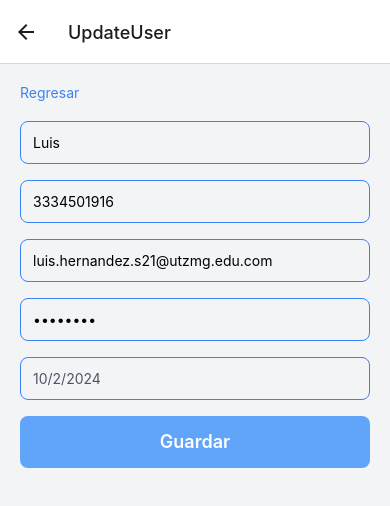
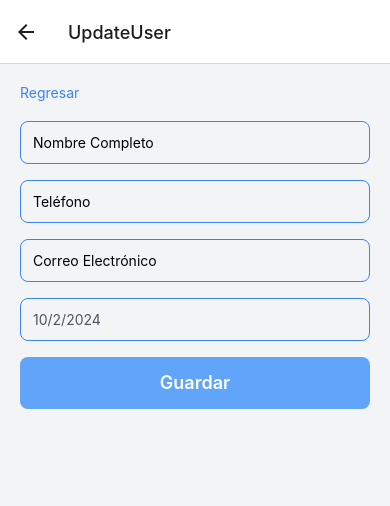
Before and after one commit to Luishp0/AcuaCodeMovil, a React Native app: screen /UpdateUser in a window 390 px wide. Shown: the top 506 px of the page. Built offline with nearby package versions, Linux system fonts and the light colour scheme.

Commit message:
colocacion de la informacion del usuario en la parte de actualizar

```diff
--- a/package.json
+++ b/package.json
@@ -10,6 +10,7 @@
     "test": "jest"
   },
   "dependencies": {
+    "@react-native-async-storage/async-storage": "^2.0.0",
     "@react-native-community/datetimepicker": "^8.2.0",
     "@react-native-community/masked-view": "^0.1.11",
     "@react-navigation/native": "^6.1.18",
--- a/screens/LoginScreen.jsx
+++ b/screens/LoginScreen.jsx
@@ -1,5 +1,6 @@
 import React, { useState } from 'react';
 import { View, Text, TextInput, Button, Alert } from 'react-native';
+import AsyncStorage from '@react-native-async-storage/async-storage';
 import tw from 'twrnc';
 
 const LoginScreen = ({ navigation }) => {
@@ -22,8 +23,13 @@ const LoginScreen = ({ navigation }) => {
       const result = await response.json();
       if (response.ok) {
         Alert.alert('Inicio de sesión exitoso');
-        // Redirecciona al usuario a la pantalla principal
-        navigation.navigate('Home'); // Ajusta el nombre de la pantalla de destino
+
+        // Almacena el token y datos del usuario en AsyncStorage
+        await AsyncStorage.setItem('userToken', result.result.token);
+        await AsyncStorage.setItem('userData', JSON.stringify(result.result));
+
+        // Navega a UpdateUserScreen con los datos cargados
+        navigation.navigate('Home');
       } else {
         Alert.alert('Error en el inicio de sesión', result.message || 'Usuario o contraseña incorrectos');
       }
--- a/screens/UpdateUserScreen.jsx
+++ b/screens/UpdateUserScreen.jsx
@@ -1,15 +1,29 @@
-import React, { useState } from 'react';
-import { View, Text, TextInput, TouchableOpacity, Platform, Button } from 'react-native';
+import React, { useState, useEffect } from 'react';
+import { View, Text, TextInput, TouchableOpacity, Platform } from 'react-native';
+import AsyncStorage from '@react-native-async-storage/async-storage';
 import DateTimePicker from '@react-native-community/datetimepicker';
 import tw from 'twrnc';
 
 const UpdateUserScreen = ({ navigation }) => {
-  const [nombre, setNombre] = useState('Luis');
-  const [telefono, setTelefono] = useState('3334501916');
-  const [correo, setCorreo] = useState('luis.hernandez.s21@utzmg.edu.com');
-  const [contrasena, setContrasena] = useState('********');
+  const [nombre, setNombre] = useState('');
+  const [telefono, setTelefono] = useState('');
+  const [correo, setCorreo] = useState('');
   const [fecha, setFecha] = useState(new Date());
   const [showDatePicker, setShowDatePicker] = useState(false);
+
+  useEffect(() => {
+    const loadUserData = async () => {
+      const userData = await AsyncStorage.getItem('userData');
+      if (userData) {
+        const { nombre, telefono, correo, fechaNacimiento } = JSON.parse(userData);
+        setNombre(nombre);
+        setTelefono(telefono);
+        setCorreo(correo);
+        setFecha(new Date(fechaNacimiento));
+      }
+    };
+    loadUserData();
+  }, []);
 
   const handleSave = () => {
     alert('Información actualizada');
@@ -23,7 +37,6 @@ const UpdateUserScreen = ({ navigation }) => {
 
   return (
     <View style={tw`flex-1 bg-gray-100 p-5`}>
-      {/* Botón para regresar al inicio */}
       <TouchableOpacity onPress={() => navigation.goBack()} style={tw`mb-5`}>
         <Text style={tw`text-blue-500`}>Regresar</Text>
       </TouchableOpacity>
@@ -51,15 +64,6 @@ const UpdateUserScreen = ({ navigation }) => {
         keyboardType="email-address"
       />
 
-      <TextInput
-        style={tw`border border-blue-500 rounded-lg p-3 mb-4`}
-        value={contrasena}
-        onChangeText={setContrasena}
-        placeholder="Contraseña"
-        secureTextEntry
-      />
-
-      {/* Campo para la fecha de nacimiento con DatePicker */}
       <TouchableOpacity onPress={() => setShowDatePicker(true)} style={tw`border border-blue-500 rounded-lg p-3 mb-4`}>
         <Text style={tw`text-gray-600`}>
           {fecha ? fecha.toLocaleDateString() : 'Fecha de Nacimiento'}
```
Also changed, not shown: 1 other file (tests, documents, lock files or other folders).
